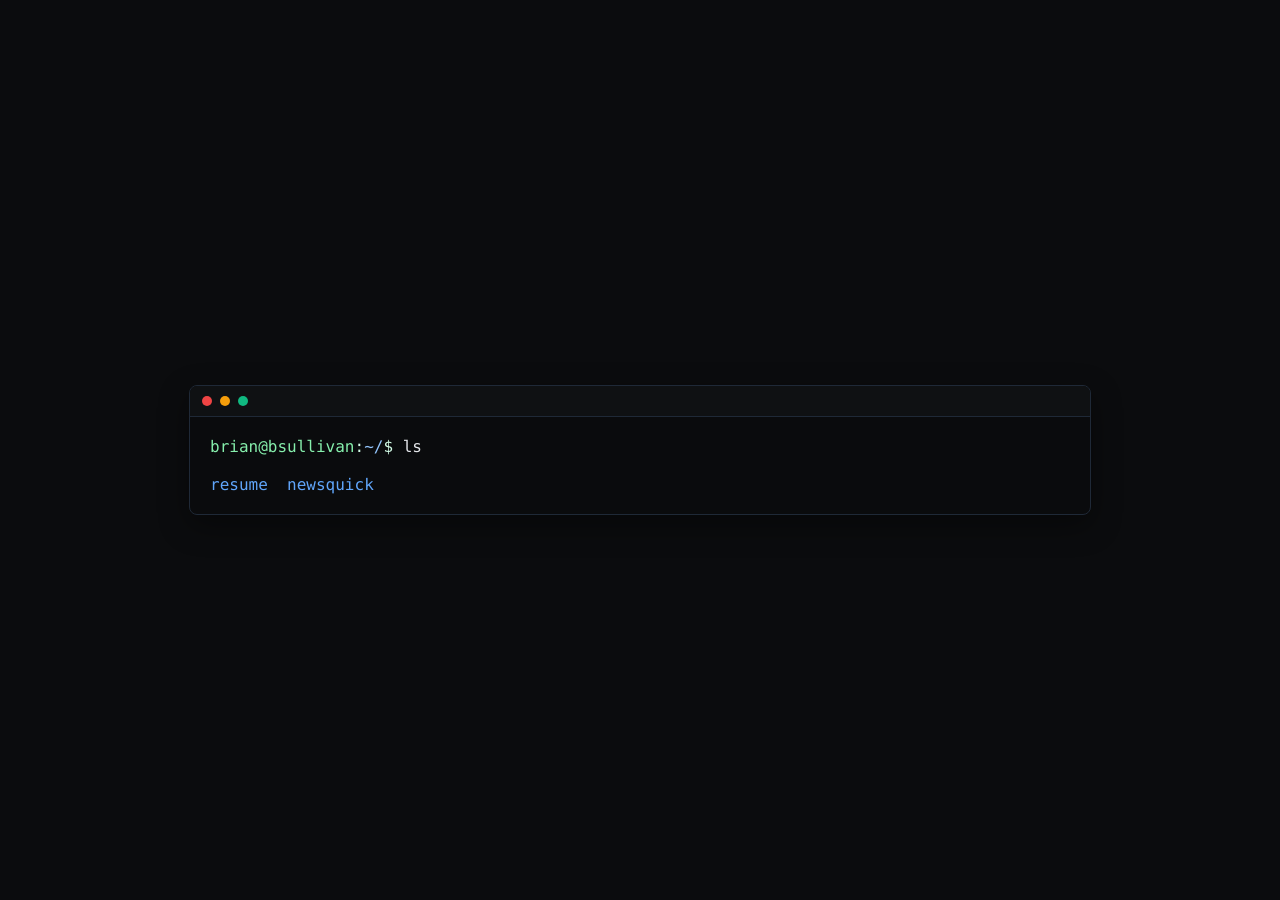
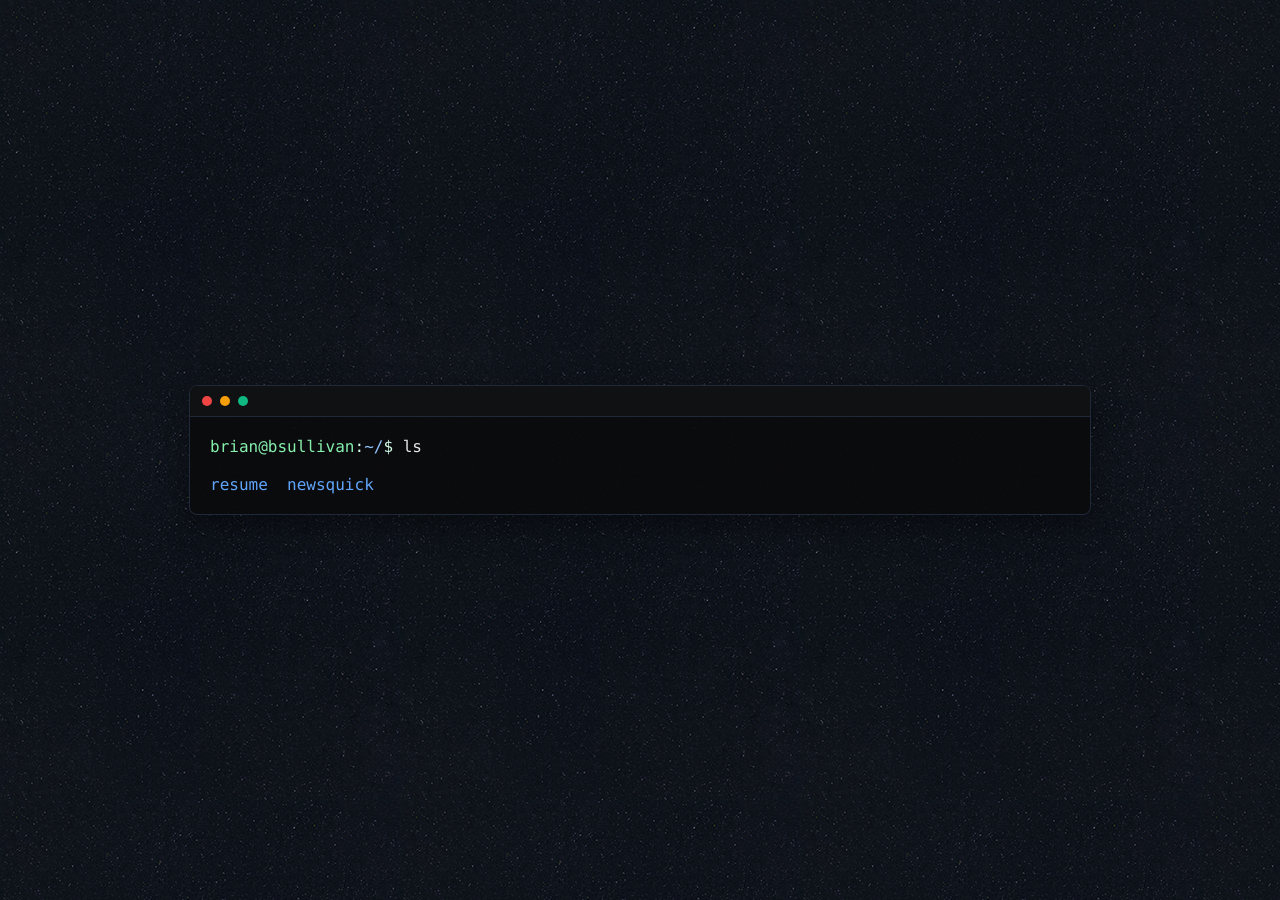
Before and after one commit to bsullivan-io/bsullivan.io, a Jekyll site: the page built from index.html, in a window 1280 px wide. Built offline with Jekyll 4.4.1, drawn with Linux system fonts in a browser that asks for light colours.

Commit message:
bg image

```diff
--- a/_layouts/home.html
+++ b/_layouts/home.html
@@ -7,7 +7,7 @@
   <style>
     html, body { height: 100%; margin: 0; }
     body {
-      background: #0b0c0e;
+      background: #0b0c0e url('/images/ep_naturalblack.webp') repeat;
       color: #d1fae5;
       font-family: ui-monospace, SFMono-Regular, Menlo, Monaco, Consolas, "Liberation Mono", "Courier New", monospace;
       display: flex;
@@ -17,7 +17,7 @@
     .terminal {
       width: 90vw;
       max-width: 900px;
-      background: #0a0b0d;
+      background: rgba(10,11,13,0.9);
       border: 1px solid #1f2937;
       border-radius: 8px;
       box-shadow: 0 10px 30px rgba(0,0,0,0.4);
--- a/_layouts/resume2.html
+++ b/_layouts/resume2.html
@@ -5,7 +5,7 @@
 
   <head>
     <style>
-      html, body { min-height: 100%; margin: 0; background: #0b0c0e; }
+      html, body { min-height: 100%; margin: 0; background: #0b0c0e url('/images/ep_naturalblack.webp') repeat; }
       body {
         color: #e5e7eb;
         font-family: ui-monospace, SFMono-Regular, Menlo, Monaco, Consolas, "Liberation Mono", "Courier New", monospace;
@@ -17,7 +17,7 @@
       .terminal {
         width: 100%;
         max-width: 1000px;
-        background: #0a0b0d;
+        background: rgba(10,11,13,0.9);
         border: 1px solid #1f2937;
         border-radius: 8px;
         box-shadow: 0 10px 30px rgba(0,0,0,0.4);
```
Also changed, not shown: images/ep_naturalblack.webp (added).
